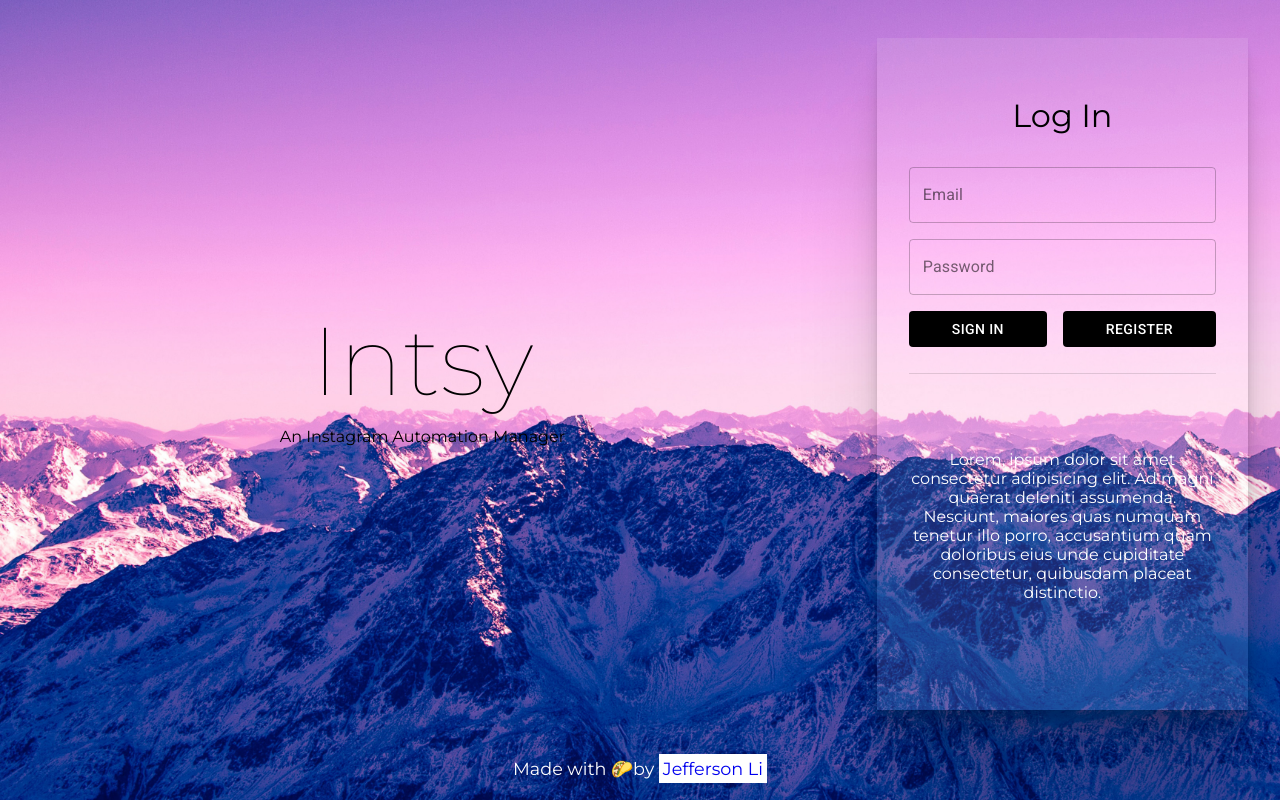
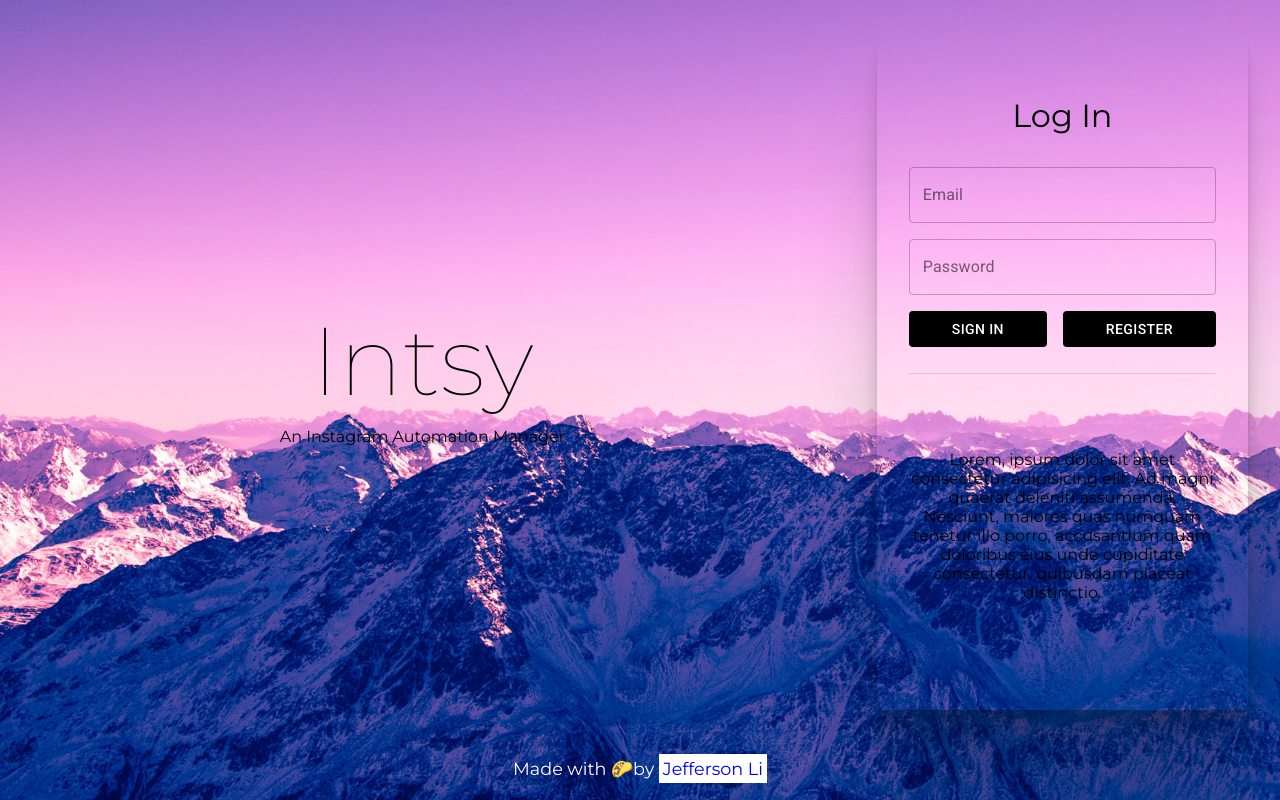
Before and after one commit to Jeffersonlii/insta_purge, a React (Create React App) app in the folder insta_purge_frontend/: page /login in a window 1280 px wide. Built offline with nearby package versions, Linux system fonts and the light colour scheme.

Commit message:
Update Signin.scss

```diff
--- a/insta_purge_frontend/src/pages/signin/Signin.scss
+++ b/insta_purge_frontend/src/pages/signin/Signin.scss
@@ -54,7 +54,7 @@ a {
     flex-grow: 1;
     margin: 2rem;
     padding: 2rem;
-    background-color: rgba(255, 255, 255, 0.1);
+    //background-color: rgba(255, 255, 255, 0.1);
     box-shadow: 0 2.8px 2.2px rgba(0, 0, 0, 0.034),
       0 6.7px 5.3px rgba(0, 0, 0, 0.048), 0 12.5px 10px rgba(0, 0, 0, 0.06),
       0 22.3px 17.9px rgba(0, 0, 0, 0.072), 0 41.8px 33.4px rgba(0, 0, 0, 0.086),
@@ -66,7 +66,7 @@ a {
       height: 50%;
     }
     .desc-paragraph {
-      color: white;
+      color: black;
       display: flex;
       justify-content: center;
       align-items: center;
```
